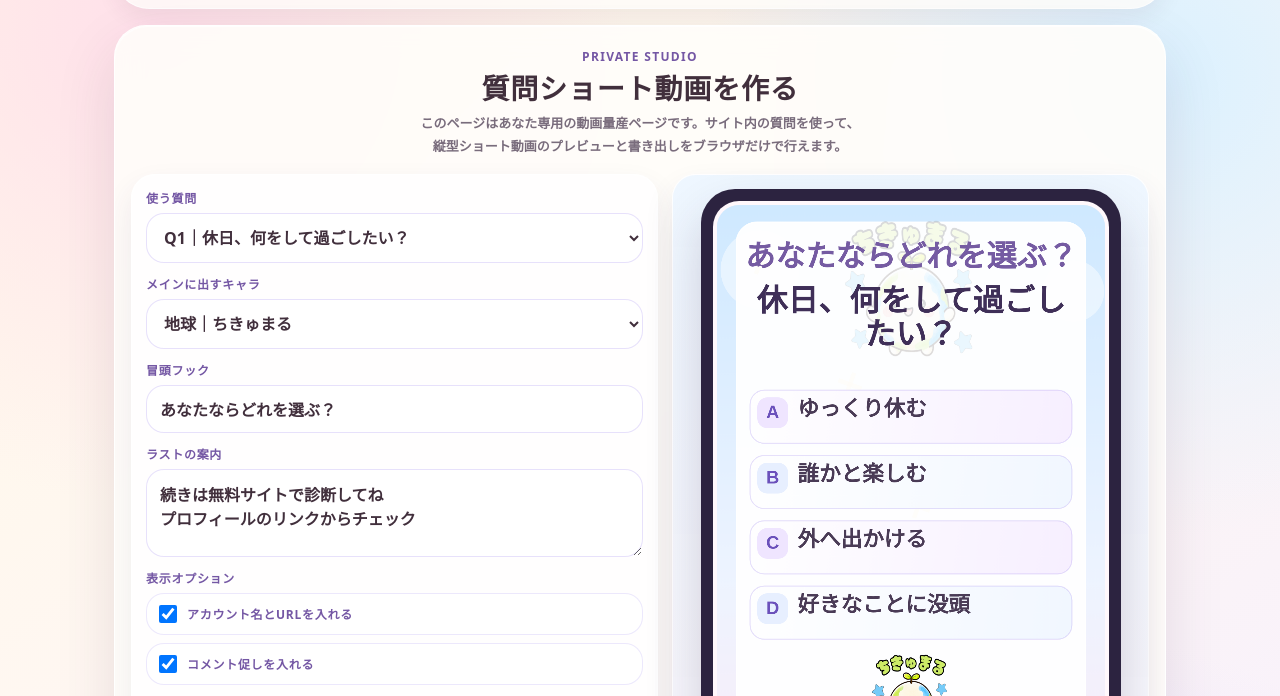
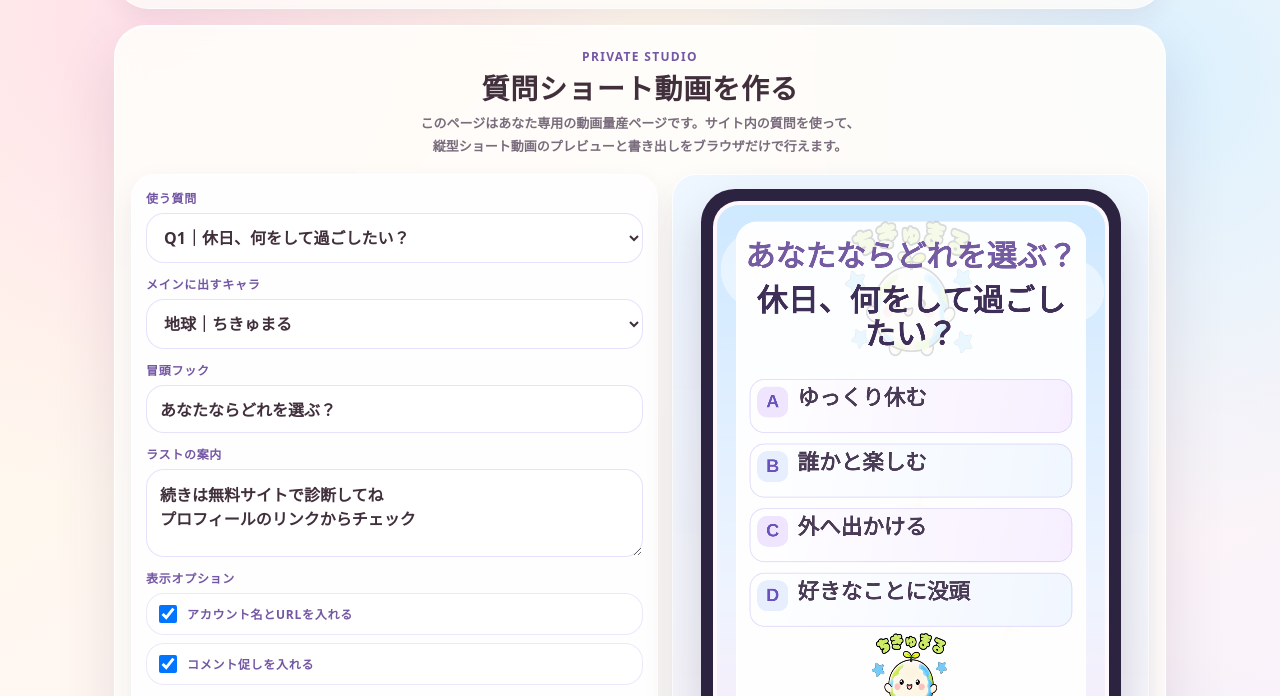
Before and after one commit to saratto0116/yurutto-wakusei-site, a plain HTML site: page studio.html in a window 1280 px wide. Shown: the part 79-775 px from the top of the page. Drawn offline with Linux system fonts and the light colour scheme; animation ran at ten frames a second.

Commit message:
Update studio.html

```diff
--- a/studio.html
+++ b/studio.html
@@ -188,7 +188,7 @@ function drawStudioFrame(timeSec){
  drawTextBlock(ctx,qLines,w/2,296,94,'center');
 
  q[1].forEach((choice,index)=>{
-  const delay=index*.15,local=clamp((choicesP-delay)/.26,0,1),y=516+index*182+(1-local)*24;
+  const delay=index*.15,local=clamp((choicesP-delay)/.26,0,1),y=486+index*180+(1-local)*22;
   const x=92,boxW=w-184,boxH=148;
   ctx.save();ctx.globalAlpha=local;
   const cardGradient=ctx.createLinearGradient(x,y,x+boxW,y+boxH);
@@ -205,11 +205,11 @@ function drawStudioFrame(timeSec){
  });
 
  const img=studioAssets[studioState.planetKey];
- if(img?.complete){const bob=Math.sin(timeSec*2.5)*7;ctx.save();ctx.translate(w/2,1368+bob);const size=248;ctx.drawImage(img,-size/2,-size/2,size,size);ctx.restore()}
+ if(img?.complete){const bob=Math.sin(timeSec*2.5)*7;ctx.save();ctx.translate(w/2,1308+bob);const size=248;ctx.drawImage(img,-size/2,-size/2,size,size);ctx.restore()}
 
  ctx.fillStyle='#664fa5';ctx.font=`900 44px ${studioFont}`;ctx.textAlign='center';
- ctx.fillText(`${planet.planet}の「${planet.name}」が気になる？`,w/2,1498);
- if(studioState.showPrompt){ctx.fillStyle='#ff6294';ctx.font=`900 60px ${studioFont}`;ctx.fillText('コメントで教えてね',w/2,1586)}
+ ctx.fillText(`${planet.planet}の「${planet.name}」が気になる？`,w/2,1438);
+ if(studioState.showPrompt){ctx.fillStyle='#ff6294';ctx.font=`900 60px ${studioFont}`;ctx.fillText('コメントで教えてね',w/2,1528)}
 
  ctx.save();ctx.globalAlpha=ctaP;
  const ctaGradient=ctx.createLinearGradient(98,1668,w-98,1774);
```
